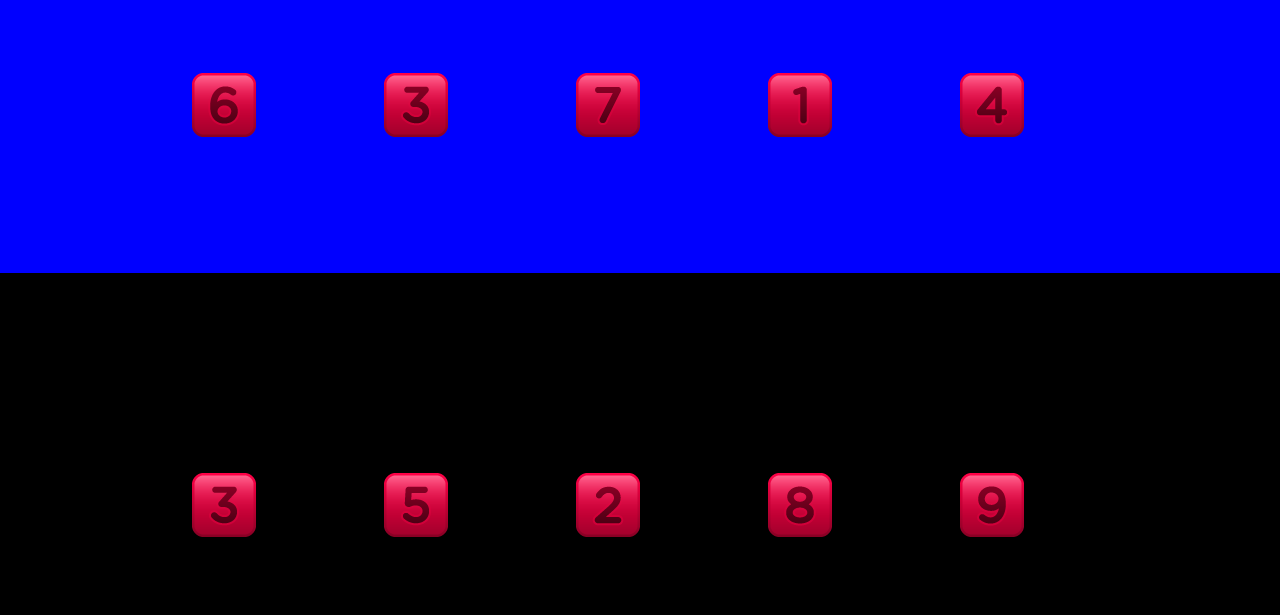
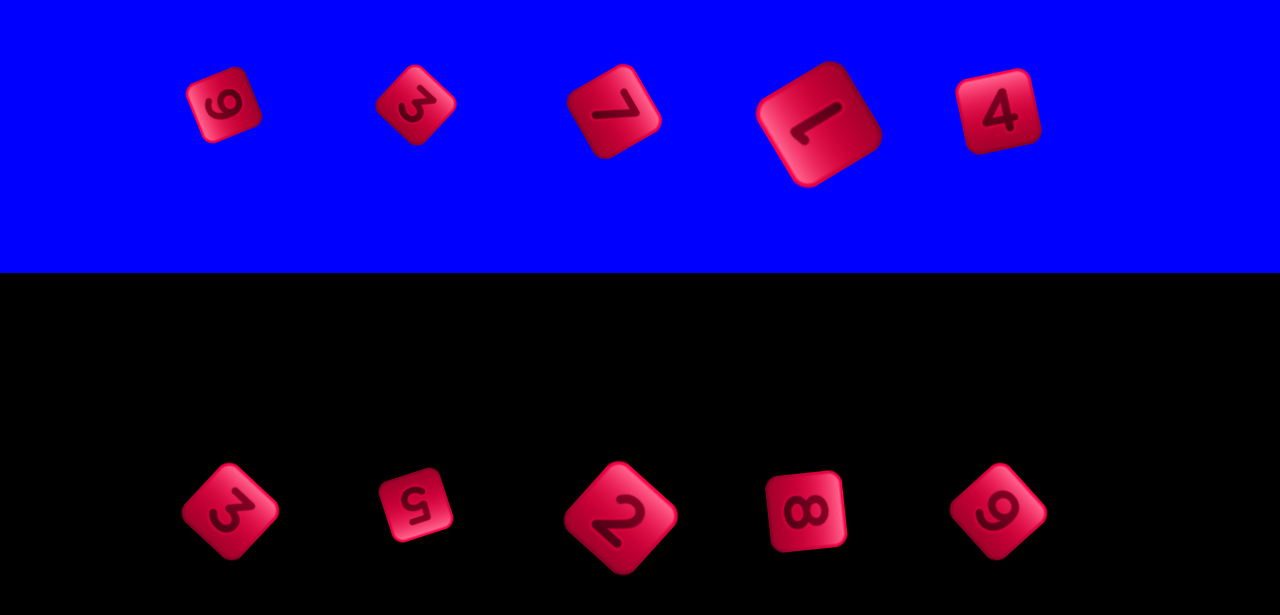
Before and after one commit to pemoe90/Doubble, a plain HTML site: page index.html in a window 1280 px wide. Shown: the part 127-742 px from the top of the page. Drawn offline with Linux system fonts and the light colour scheme.

Commit message:
Cambio estilo
Las imagenes se rotan y cambian de tamaño

```diff
--- a/main.css
+++ b/main.css
@@ -1,5 +1,5 @@
 *{
-    margin: 0% auto;
+    margin: 0%;
     padding: 0%;
     border: none;
 }
@@ -7,6 +7,9 @@
 img{
     top: 50%;
     position: absolute;
+    margin-left: auto;
+    margin-right: auto;
+    display: block;
 }
 
 #Superior{
--- a/main.js
+++ b/main.js
@@ -12,11 +12,13 @@ var controlador = {
 window.onload = function (){
 	buscarElementosImg();
 	colocarImagenesSuperiores();
+	estiloImagenes();
 }
 
 function empezar(){
 	buscarElementosImg();
 	colocarImagenes();
+	estiloImagenes();
 }
 
 function buscarElementosImg(){
@@ -93,3 +95,24 @@ function comprobarRepetido(imagen){
 	}
 	empezar();
 }
+
+function estiloImagenes(){
+	for(i = 0; i < controlador.imgSup.length; i++){
+		//imagenes superiores
+		var aux = Math.floor((Math.random() * 5) + 5);
+		controlador.imgSup[i].style.width = aux + "%";
+
+		aux = Math.floor((Math.random() * 360) + 0);
+		var rotar = "rotate(" + aux + "deg)";
+		controlador.imgSup[i].style.transform = rotar;
+
+		//imagenes inferiores
+		aux = Math.floor((Math.random() * 5) + 5);
+		controlador.imgInf[i].style.width = aux + "%";
+
+		aux = Math.floor((Math.random() * 360) + 0);
+		rotar = "rotate(" + aux + "deg)";
+		controlador.imgInf[i].style.transform = rotar;
+
+	}
+}
```
